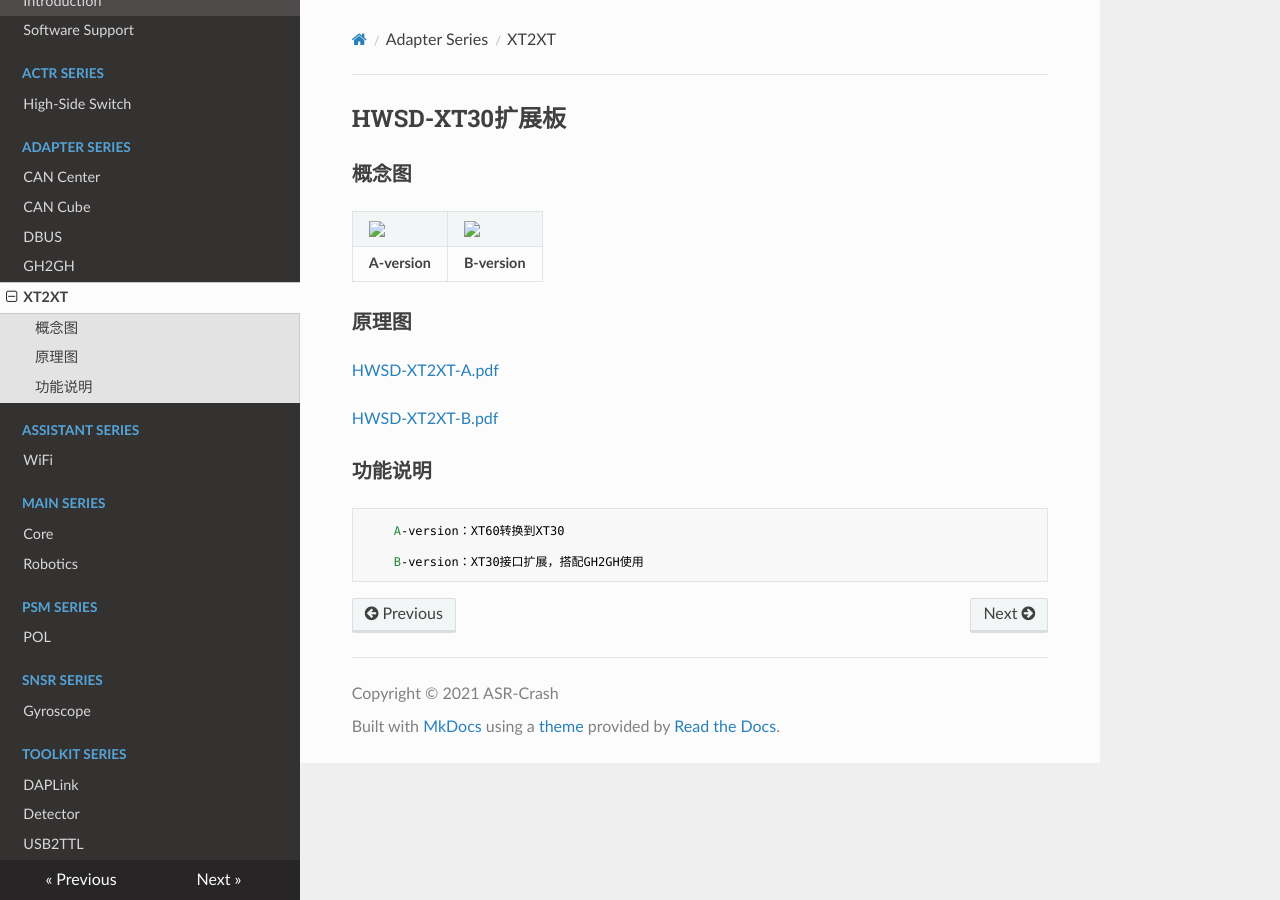
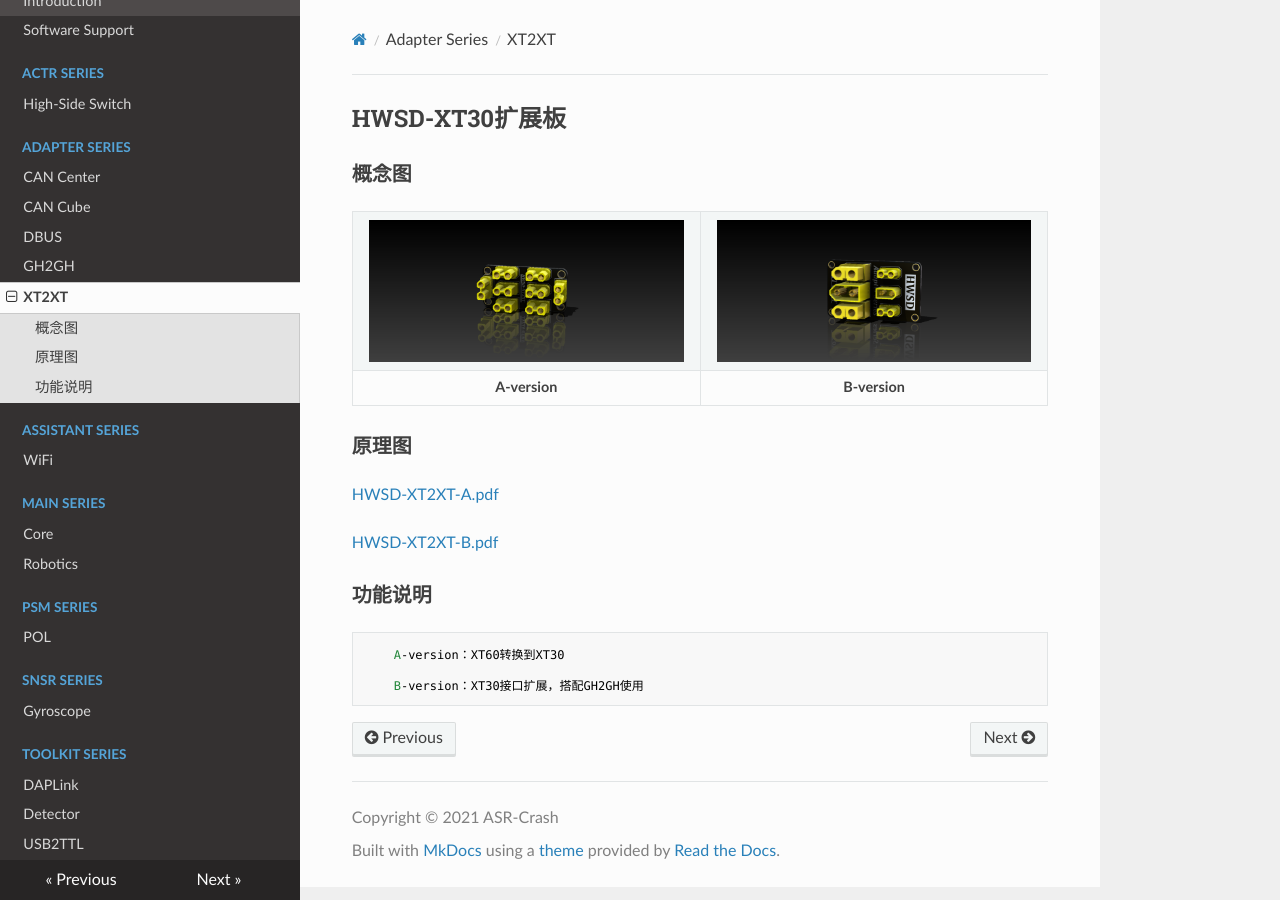
Before and after one commit to ASR-Crash/XMU-RM-HWSD-UM, an MkDocs documentation site: the page built from docs/XT2XT.md, in a window 1280 px wide. Built offline with MkDocs 1.6.1, drawn with Linux system fonts in a browser that asks for light colours; nearby versions of some CDN libraries.

Commit message:
20211030 16:30

```diff
--- a/docs/XT2XT.md
+++ b/docs/XT2XT.md
@@ -4,8 +4,8 @@
 
 <table>
     <tr>
-        <td><img src="XTA.png">
-        <td><img src="XTB.png">
+        <td><center><img src="img/XTA.png"></td>
+        <td><center><img src="img/XTB.png"></td>
     </tr>
     <tr>
         <td><center><strong>A-version</strong></center></td>
```
Also changed, not shown: docs/XT2XT/img/XTA.PNG (renamed from docs/XT2XT/HWSD-XTA.PNG), docs/XT2XT/img/XTB.PNG (renamed from docs/XT2XT/HWSD-XTB.PNG).
